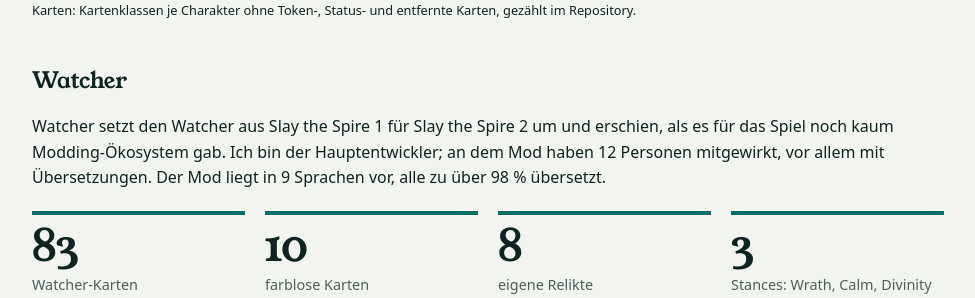
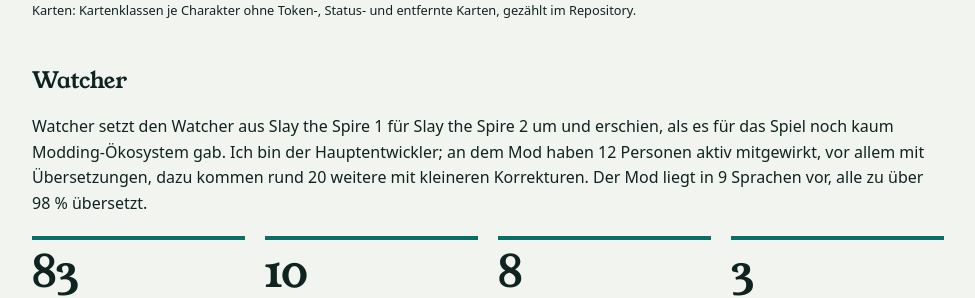
Before and after one commit to lamali292/portfolio2, a Next.js app: page /sts2-mods in a window 1280 px wide. Shown: the part 2267-2565 px from the top of the page, without its empty margins (152-1127 px from the left). Built offline with nearby package versions, Linux system fonts and the light colour scheme.

Commit message:
Watcher: note 12 active contributors plus ~20 with smaller fixes
Co-Authored-By: Claude Sonnet 5.5 <noreply@anthropic.com>
Claude-Session: https://claude.ai/code/session_01Ugh14NWZudQ38H9PbgZcBc

```diff
--- a/app/sts2-mods/page.tsx
+++ b/app/sts2-mods/page.tsx
@@ -177,8 +177,9 @@ export default function Sts2ModsPage() {
           Watcher setzt den Watcher aus Slay the Spire 1 für Slay the Spire 2
           um und erschien, als es für das Spiel noch kaum Modding-Ökosystem
           gab. Ich bin der Hauptentwickler; an dem Mod haben{" "}
-          {watcherFacts.contributors} Personen mitgewirkt, vor allem mit
-          Übersetzungen. Der Mod liegt in {watcherFacts.languages} Sprachen
+          {watcherFacts.contributors} Personen aktiv mitgewirkt, vor allem
+          mit Übersetzungen, dazu kommen rund 20 weitere mit kleineren
+          Korrekturen. Der Mod liegt in {watcherFacts.languages} Sprachen
           vor, alle zu über 98 % übersetzt.
         </p>
         <ul className={styles.facts}>
```
